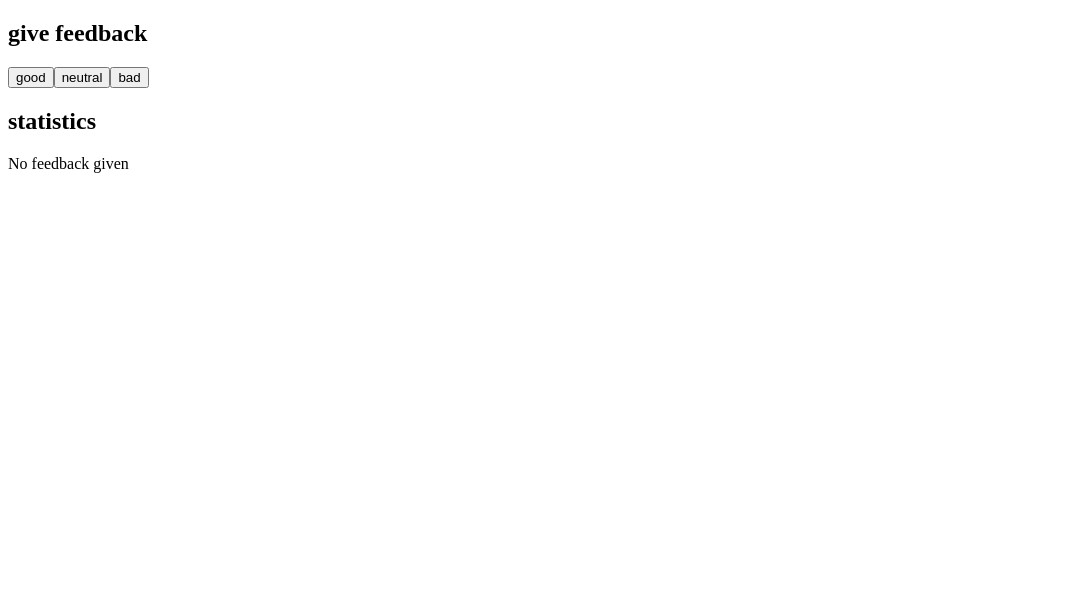
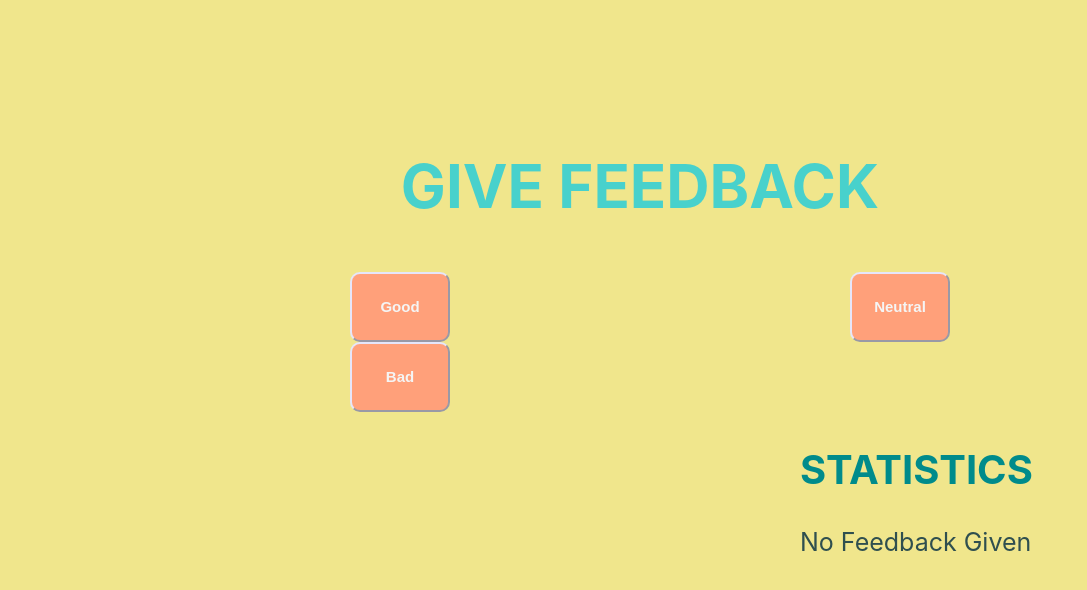
Before and after one commit to Nikols-Venegas/Laboratorio4-ReactHooks, a React (Create React App) app in the folder votaciones/: page / in a window 1280 px wide. Shown: the top 590 px of the page, without its empty margins (0-1087 px from the left). Built offline with nearby package versions, Linux system fonts and the light colour scheme.

Commit message:
6. Agregando estilos - VOTACIONES

```diff
--- a/votaciones/src/componentes/Button.js
+++ b/votaciones/src/componentes/Button.js
@@ -1,4 +1,9 @@
+import '../index.css';
 export default function Button(props) {
 	const {} = props;
-	return <button onClick={props.funclic}>{props.text}</button>;
+	return (
+		<button className="botones" onClick={props.funclic}>
+			{props.text}
+		</button>
+	);
 }
--- a/votaciones/src/componentes/Statistic.js
+++ b/votaciones/src/componentes/Statistic.js
@@ -1,7 +1,8 @@
+import '../index.css';
 export default function Statistic(props) {
 	const {} = props;
 	return (
-		<p>
+		<p className="resultado">
 			{props.text} {props.value}
 			{props.signo}
 		</p>
--- a/votaciones/src/componentes/Statistics.js
+++ b/votaciones/src/componentes/Statistics.js
@@ -1,11 +1,12 @@
 import Statistic from './Statistic';
+import '../index.css';
 export default function Statics(props) {
 	const {} = props;
 	return (
 		<div>
-			<h2>statistics</h2>
+			<h2 className="estadisticas">statistics</h2>
 			{props.good + props.bad + props.neutral == 0 ? (
-				<p>No feedback given</p>
+				<p className="resultado">No feedback given</p>
 			) : (
 				<div>
 					<Statistic text="good" value={props.good} signo="" />
--- a/votaciones/src/index.css
+++ b/votaciones/src/index.css
@@ -5,9 +5,51 @@ body {
     sans-serif;
   -webkit-font-smoothing: antialiased;
   -moz-osx-font-smoothing: grayscale;
+  background-color: khaki;
 }
 
 code {
   font-family: source-code-pro, Menlo, Monaco, Consolas, 'Courier New',
     monospace;
 }
+.botones {
+  background-color:lightsalmon;
+  border-radius: 10px;
+  width: 100px;
+  height: 70px;
+  margin-left: 350px;
+  margin-right: 50px;
+  color: whitesmoke;
+  font-weight: bold;
+  font-size: 15px;
+  border-color:lavender;
+   text-transform:capitalize;
+}
+
+.titulo {
+  align-self: center;
+  color:mediumturquoise;
+  text-align: center;
+  font-size: 60px;
+  text-transform: uppercase;
+}
+
+.estadisticas {
+  font-size: 40px;
+  color: darkcyan;
+  padding-left: 800px;
+}
+
+.resultado {
+  padding-left: 800px;
+  font-size: 25px;
+  color:darkslategray;
+  text-transform:capitalize;
+}
+
+.contenedor {
+  margin-top: 100px;
+  align-content: center;
+  align-items: center;
+  text-transform: uppercase;
+}
--- a/votaciones/src/index.js
+++ b/votaciones/src/index.js
@@ -2,6 +2,7 @@ import React, {useState} from 'react';
 import ReactDOM from 'react-dom';
 import Statics from './componentes/Statistics';
 import Button from './componentes/Button';
+import './index.css';
 
 const App = () => {
 	// save clicks of each button to its own state
@@ -27,9 +28,9 @@ const App = () => {
 	};
 
 	return (
-		<div>
+		<div className="contenedor">
 			<div>
-				<h2>give feedback</h2>
+				<h2 className="titulo">give feedback</h2>
 				<Button text="good" funclic={clicgood} />
 				<Button text="neutral" funclic={clicneutral} />
 				<Button text="bad" funclic={clicbad} />
```
